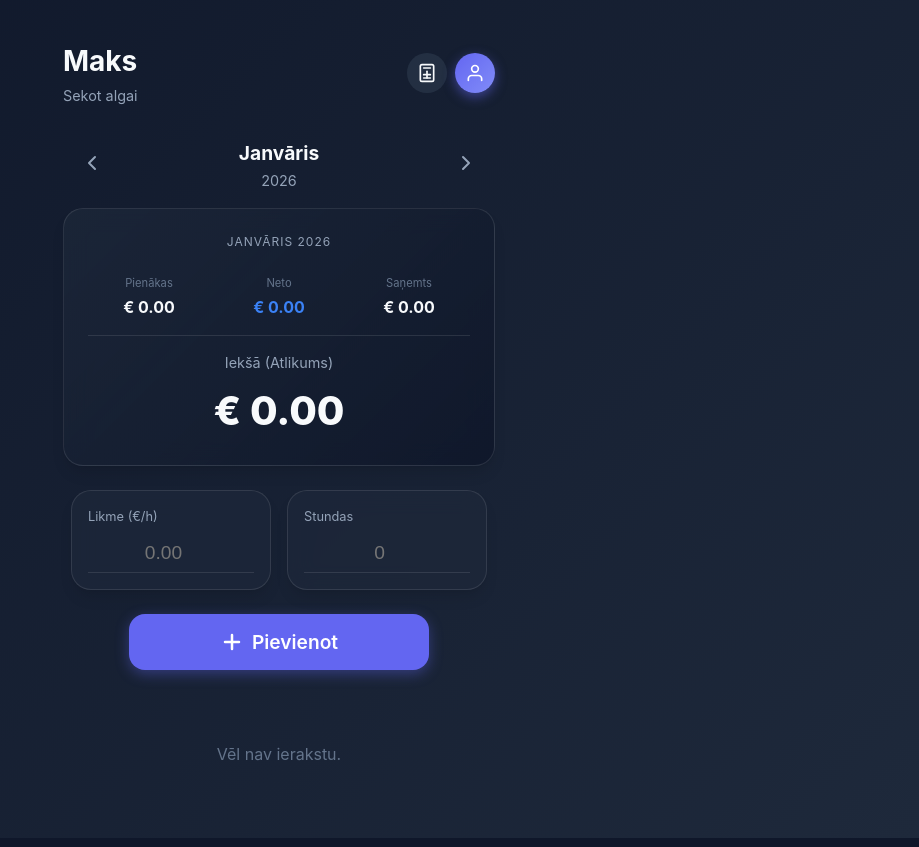
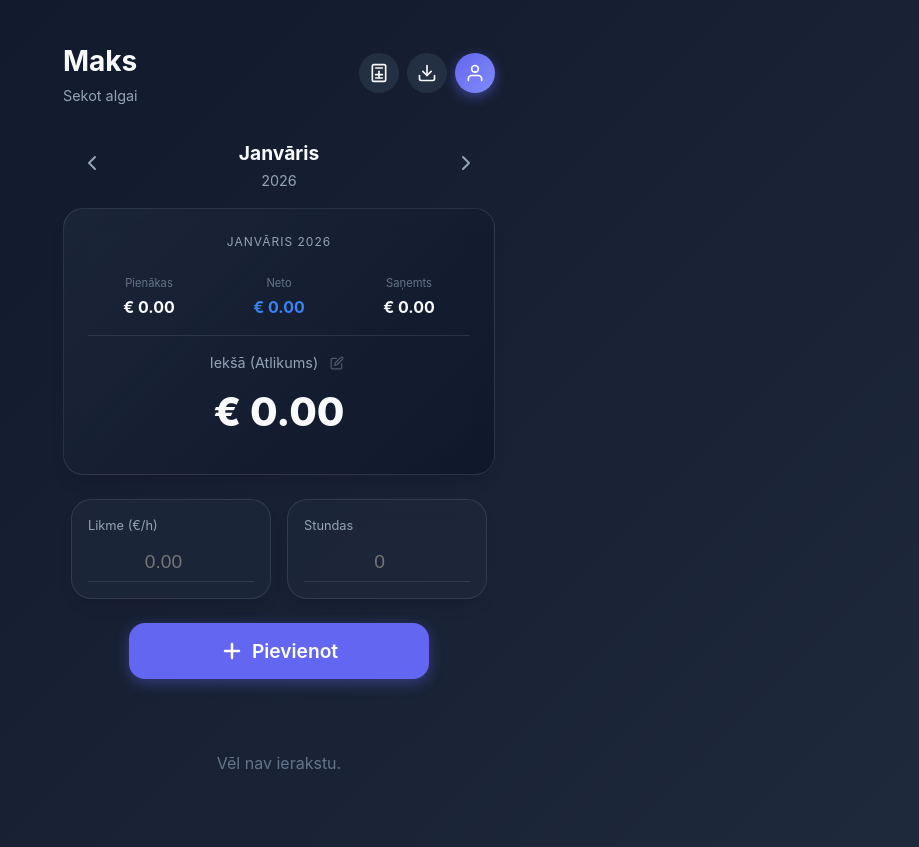
Before and after one commit to kokto1000-prog/kokto1000-prog.github.io, a React (Vite) app: page / in a window 1280 px wide. Shown: the whole page, without its empty margins (361-1280 px from the left). Built offline with nearby package versions, Linux system fonts and the light colour scheme.

Commit message:
Pievienoju jaunus failus

```diff
--- a/dev-dist/sw.js
+++ b/dev-dist/sw.js
@@ -82,7 +82,7 @@ define(['./workbox-5a5d9309'], (function (workbox) { 'use strict';
     "revision": "3ca0b8505b4bec776b69afdba2768812"
   }, {
     "url": "index.html",
-    "revision": "0.dl5u8t0e4f8"
+    "revision": "0.vhuv2ijhs38"
   }], {});
   workbox.cleanupOutdatedCaches();
   workbox.registerRoute(new workbox.NavigationRoute(workbox.createHandlerBoundToURL("index.html"), {
--- a/src/App.jsx
+++ b/src/App.jsx
@@ -7,7 +7,8 @@ import EntryList from './components/EntryList';
 import AddEntryForm from './components/AddEntryForm';
 import DateSelector from './components/DateSelector';
 import SalaryCalculator from './components/SalaryCalculator';
-import { getEntries, addEntry, deleteEntry, calculateMonthlyTotal, getMonthMetadata, getAllMetadata, TRANSACTION_TYPES } from './utils/salaryStorage';
+import { getEntries, addEntry, deleteEntry, calculateMonthlyTotal, getMonthMetadata, getAllMetadata, getBalanceCorrection, saveBalanceCorrection, TRANSACTION_TYPES } from './utils/salaryStorage';
+import { exportToExcel } from './utils/exportUtils';
 
 function App() {
   const [allEntries, setAllEntries] = useState([]);
@@ -22,12 +23,15 @@ function App() {
   const [transferTotal, setTransferTotal] = useState(0);
   const [cashTotal, setCashTotal] = useState(0);
   const [cumulativeBalance, setCumulativeBalance] = useState(0);
+  const [balanceCorrection, setBalanceCorrection] = useState(0);
 
   const [rate, setRate] = useState(0);
   const [hours, setHours] = useState(0);
 
   useEffect(() => {
     loadData();
+    const correction = getBalanceCorrection();
+    setBalanceCorrection(correction);
   }, []);
 
   useEffect(() => {
@@ -49,6 +53,12 @@ function App() {
   const handleWorkDataChange = (data) => {
     setRate(data.rate);
     setHours(data.hours);
+  };
+
+  const handleCorrectionChange = (newAmount) => {
+    const val = Number(newAmount);
+    setBalanceCorrection(val);
+    saveBalanceCorrection(val);
   };
 
   const filterData = () => {
@@ -136,6 +146,25 @@ function App() {
     setShowAddForm(false);
   };
 
+  const handleExport = () => {
+    const totalReceived = transferTotal + cashTotal;
+    const balance = expectedTotal - totalReceived;
+    const finalBalance = balance + (cumulativeBalance || 0) + (balanceCorrection || 0);
+
+    const summaryData = {
+      expectedTotal,
+      transferTotal,
+      cashTotal,
+      receivedTotal: totalReceived,
+      balance, // Mēneša bilance
+      cumulativeBalance, // Uzkrātais
+      balanceCorrection,
+      finalBalance
+    };
+
+    exportToExcel(filteredEntries, summaryData);
+  };
+
   const handleDelete = (id) => {
     if (confirm('Vai tiešām dzēst šo ierakstu?')) {
       deleteEntry(id);
@@ -156,7 +185,7 @@ function App() {
 
   return (
     <div className="container">
-      <Header onOpenCalculator={() => setShowCalculator(true)} />
+      <Header onOpenCalculator={() => setShowCalculator(true)} onExport={handleExport} />
 
       {showCalculator ? (
         <SalaryCalculator onClose={() => setShowCalculator(false)} />
@@ -173,6 +202,8 @@ function App() {
             cashTotal={cashTotal}
             expectedTotal={expectedTotal}
             cumulativeBalance={cumulativeBalance}
+            balanceCorrection={balanceCorrection}
+            onCorrectionChange={handleCorrectionChange}
             label={getSummaryLabel()}
           />
 
--- a/src/components/Dashboard.jsx
+++ b/src/components/Dashboard.jsx
@@ -1,13 +1,25 @@
-import React from 'react';
+import React, { useState } from 'react';
 
-const Dashboard = ({ receivedTotal, transferTotal = 0, cashTotal = 0, expectedTotal, cumulativeBalance = 0, label }) => {
+const Dashboard = ({ receivedTotal, transferTotal = 0, cashTotal = 0, expectedTotal, cumulativeBalance = 0, balanceCorrection = 0, onCorrectionChange, label }) => {
+    const [isEditingCorrection, setIsEditingCorrection] = useState(false);
+    const [tempCorrection, setTempCorrection] = useState(balanceCorrection.toString());
+
     // Formula: Iekšā = Pienākas - (Neto + Uz rokas)
     // "Saņemts" section now shows sum of Neto (Transfer) and Uz rokas (Cash)
     const totalReceived = transferTotal + cashTotal;
     const balance = expectedTotal - totalReceived;
 
-    const isPositive = balance > 0; // Means we are owed money (positive "Iekšā")
-    const isNegative = balance < 0; // Means we were overpaid
+    const finalBalance = balance + (cumulativeBalance || 0) + (balanceCorrection || 0);
+
+    const isPositive = finalBalance > 0; // Means we are owed money (positive "Iekšā")
+    const isNegative = finalBalance < 0; // Means we were overpaid
+
+    const handleSaveCorrection = () => {
+        if (onCorrectionChange) {
+            onCorrectionChange(tempCorrection);
+        }
+        setIsEditingCorrection(false);
+    };
 
     return (
         <div className="glass-card animate-enter" style={{
@@ -58,17 +70,77 @@ const Dashboard = ({ receivedTotal, transferTotal = 0, cashTotal = 0, expectedTo
 
             {/* Balance (Iekšā / Atlikums) */}
             <div style={{ textAlign: 'center' }}>
+                <div style={{
+                    display: 'flex',
+                    alignItems: 'center',
+                    justifyContent: 'center',
+                    gap: '0.5rem',
+                    marginBottom: '0.5rem'
+                }}>
                     <p style={{
                         fontSize: '0.9rem',
                         color: 'var(--text-secondary)',
-                    marginBottom: '0.5rem',
-                    display: 'flex',
-                    alignItems: 'center',
-                    justifyContent: 'center',
-                    gap: '0.5rem'
+                        margin: 0
                     }}>
                         Iekšā (Atlikums)
                     </p>
+                    <button
+                        onClick={() => {
+                            setTempCorrection(balanceCorrection.toString());
+                            setIsEditingCorrection(!isEditingCorrection);
+                        }}
+                        style={{
+                            background: 'none',
+                            border: 'none',
+                            color: 'var(--text-muted)',
+                            cursor: 'pointer',
+                            padding: '4px',
+                            display: 'flex',
+                            alignItems: 'center',
+                            opacity: 0.7
+                        }}
+                        title="Labot korekciju"
+                    >
+                        <svg width="14" height="14" viewBox="0 0 24 24" fill="none" stroke="currentColor" strokeWidth="2" strokeLinecap="round" strokeLinejoin="round">
+                            <path d="M11 4H4a2 2 0 0 0-2 2v14a2 2 0 0 0 2 2h14a2 2 0 0 0 2-2v-7"></path>
+                            <path d="M18.5 2.5a2.121 2.121 0 0 1 3 3L12 15l-4 1 1-4 9.5-9.5z"></path>
+                        </svg>
+                    </button>
+                </div>
+
+                {isEditingCorrection ? (
+                    <div style={{ display: 'flex', alignItems: 'center', justifyContent: 'center', gap: '0.5rem', marginBottom: '1rem' }}>
+                        <input
+                            type="number"
+                            value={tempCorrection}
+                            onChange={(e) => setTempCorrection(e.target.value)}
+                            style={{
+                                background: 'rgba(0,0,0,0.2)',
+                                border: '1px solid var(--text-muted)',
+                                color: 'white',
+                                padding: '0.25rem 0.5rem',
+                                borderRadius: '4px',
+                                width: '80px',
+                                textAlign: 'center'
+                            }}
+                            autoFocus
+                        />
+                        <button
+                            onClick={handleSaveCorrection}
+                            style={{
+                                background: 'var(--primary)',
+                                color: 'white',
+                                border: 'none',
+                                borderRadius: '4px',
+                                padding: '0.25rem 0.5rem',
+                                cursor: 'pointer',
+                                fontSize: '0.8rem'
+                            }}
+                        >
+                            OK
+                        </button>
+                    </div>
+                ) : (
                     <h2 style={{
                         fontSize: '2.5rem',
                         fontWeight: '800',
@@ -76,13 +148,20 @@ const Dashboard = ({ receivedTotal, transferTotal = 0, cashTotal = 0, expectedTo
                         color: isPositive ? 'var(--accent-cash)' : (isNegative ? 'var(--text-muted)' : 'var(--text-primary)'),
                         textShadow: isPositive ? '0 0 20px rgba(245, 158, 11, 0.3)' : 'none'
                     }}>
-                    € {(balance + (cumulativeBalance || 0)).toFixed(2)}
+                        € {finalBalance.toFixed(2)}
                     </h2>
-                {cumulativeBalance !== 0 && (
-                    <p style={{ fontSize: '0.8rem', color: 'var(--text-muted)', marginTop: '0.5rem' }}>
-                        (Mēnesī: {balance > 0 ? '+' : ''}{balance.toFixed(2)} | Iepriekš: {cumulativeBalance > 0 ? '+' : ''}{cumulativeBalance.toFixed(2)})
-                    </p>
                 )}
+
+                <div style={{ fontSize: '0.8rem', color: 'var(--text-muted)', marginTop: '0.5rem' }}>
+                    {(cumulativeBalance !== 0 || balanceCorrection !== 0) && (
+                        <span>
+                            (Mēnesī: {balance > 0 ? '+' : ''}{balance.toFixed(2)}
+                            {cumulativeBalance !== 0 && ` | Iepriekš: ${cumulativeBalance > 0 ? '+' : ''}${cumulativeBalance.toFixed(2)}`}
+                            {balanceCorrection !== 0 && ` | Korekcija: ${balanceCorrection > 0 ? '+' : ''}${balanceCorrection.toFixed(2)}`}
+                            )
+                        </span>
+                    )}
+                </div>
             </div>
 
         </div>
--- a/src/components/Header.jsx
+++ b/src/components/Header.jsx
@@ -1,6 +1,6 @@
 import React from 'react';
 
-const Header = ({ onOpenCalculator }) => {
+const Header = ({ onOpenCalculator, onExport }) => {
     return (
         <header style={{
             display: 'flex',
@@ -36,6 +36,26 @@ const Header = ({ onOpenCalculator }) => {
                         <line x1="8" y1="18" x2="16" y2="18" />
                     </svg>
                 </button>
+                <button
+                    onClick={onExport}
+                    style={{
+                        width: '40px',
+                        height: '40px',
+                        borderRadius: '50%',
+                        background: 'rgba(51, 65, 85, 0.5)',
+                        display: 'flex',
+                        alignItems: 'center',
+                        justifyContent: 'center',
+                        padding: 0
+                    }}
+                    title="Lejuplādēt Excel"
+                >
+                    <svg width="20" height="20" viewBox="0 0 24 24" fill="none" stroke="currentColor" strokeWidth="2" strokeLinecap="round" strokeLinejoin="round">
+                        <path d="M21 15v4a2 2 0 0 1-2 2H5a2 2 0 0 1-2-2v-4" />
+                        <polyline points="7 10 12 15 17 10" />
+                        <line x1="12" y1="15" x2="12" y2="3" />
+                    </svg>
+                </button>
                 <div style={{
                     width: '40px',
                     height: '40px',
--- /dev/null
+++ b/src/utils/exportUtils.js
@@ -0,0 +1,62 @@
+import * as XLSX from 'xlsx';
+import { TRANSACTION_TYPES } from './salaryStorage';
+
+export const exportToExcel = (entries, summaryData, fileName = 'Maks_Parskats') => {
+    try {
+        // 1. Format Entries for Excel
+        const formattedEntries = entries.map(entry => ({
+            Datums: new Date(entry.date).toLocaleDateString('lv-LV'),
+            Summa: Number(entry.amount),
+            Veids: entry.type === TRANSACTION_TYPES.CASH ? 'Uz rokas' : 'Pārskaitījums',
+            Apraksts: entry.description || ''
+        }));
+
+        // 2. Create Summary Data
+        const explanation = [
+            ['Kopsavilkums', ''],
+            ['Pienākas (Aprēķināts)', summaryData.expectedTotal],
+            ['Neto (Pārskaitījums)', summaryData.transferTotal],
+            ['Uz rokas (Skaidra nauda)', summaryData.cashTotal],
+            ['Kopā saņemts', summaryData.receivedTotal],
+            ['', ''],
+            ['Bilance', ''],
+            ['Mēneša bilance', summaryData.balance],
+            ['Uzkrātais atlikums', summaryData.cumulativeBalance],
+            ['Korekcija', summaryData.balanceCorrection],
+            ['Gala bilance (Iekšā)', summaryData.finalBalance]
+        ];
+
+        // 3. Create Workbook and Sheets
+        const wb = XLSX.utils.book_new();
+
+        // Sheet 1: Entries
+        const wsEntries = XLSX.utils.json_to_sheet(formattedEntries);
+
+        // Auto-width for columns
+        const wscols = [
+            { wch: 12 }, // Date
+            { wch: 10 }, // Amount
+            { wch: 15 }, // Type
+            { wch: 30 }  // Description
+        ];
+        wsEntries['!cols'] = wscols;
+
+        XLSX.utils.book_append_sheet(wb, wsEntries, "Ieraksti");
+
+        // Sheet 2: Summary
+        const wsSummary = XLSX.utils.aoa_to_sheet(explanation);
+        XLSX.utils.book_append_sheet(wb, wsSummary, "Kopsavilkums");
+
+        // 4. Generate File Name with Date
+        const dateStr = new Date().toISOString().split('T')[0];
+        const fullFileName = `${fileName}_${dateStr}.xlsx`;
+
+        // 5. Save File
+        XLSX.writeFile(wb, fullFileName);
+
+        return true;
+    } catch (error) {
+        console.error('Export failed:', error);
+        return false;
+    }
+};
```
Also changed, not shown: src/utils/salaryStorage.js (+21 -0 lines). Lines whose indentation alone changed are shown as unchanged.
